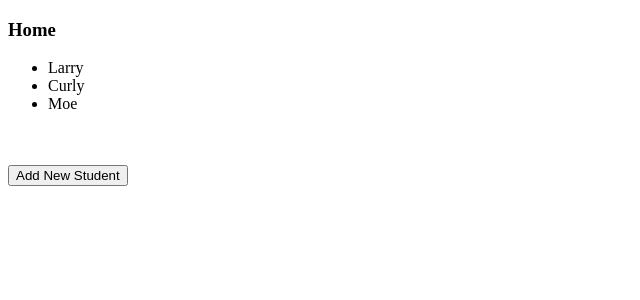
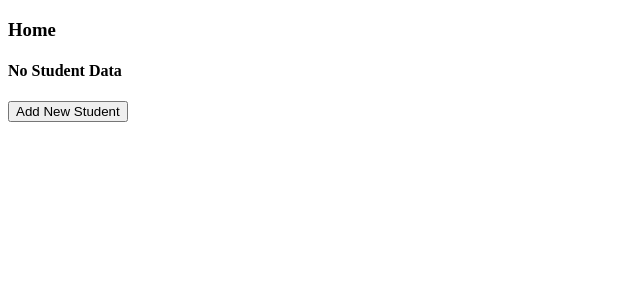
Before and after one commit to ayebravo/student-list, an Angular app: page / in a window 1280 px wide. Shown: the top 300 px of the page, without its empty margins (0-640 px from the left). Built offline with nearby package versions, Linux system fonts and the light colour scheme.

Commit message:
Showing student list...
I hope. I need to add students to verify...

```diff
--- a/src/app/home/home.component.html
+++ b/src/app/home/home.component.html
@@ -1,11 +1,19 @@
 <h3>Home</h3>
-<ul>
-    <li>Larry</li>
-    <li>Curly</li>
-    <li>Moe</li>
+
+<h4
+    *ngIf="students.length === 0"
+>
+    No Student Data
+</h4>
+<ul
+    *ngIf="students.length > 0"
+>
+   <li
+      *ngFor= "let s of students"
+   >
+    {{ s.name }} ({{ s.degreeProgram }})
+   </li>
 </ul>
-<br>
-<br>
 <button
     (click)="addStudent()"
 >
--- a/src/app/home/home.component.ts
+++ b/src/app/home/home.component.ts
@@ -1,5 +1,6 @@
 import { Component, OnInit } from '@angular/core';
 import { Router } from '@angular/router';
+import { StudentDataService, Student } from '../student-data.service';
 
 @Component({
   selector: 'app-home',
@@ -10,9 +11,15 @@ export class HomeComponent implements OnInit {
 
   // router component => dependency injection adding private router: Router
   // It allows to below have access to this.router....
-  constructor(private router: Router) { }
+  constructor(
+    private router: Router,
+    private studentDataSvc: StudentDataService
+  ) { }
+
+  students: Student[] = [];
 
   ngOnInit(): void {
+    this.students = this.studentDataSvc.getStudents();
   }
 
   addStudent() {
```
